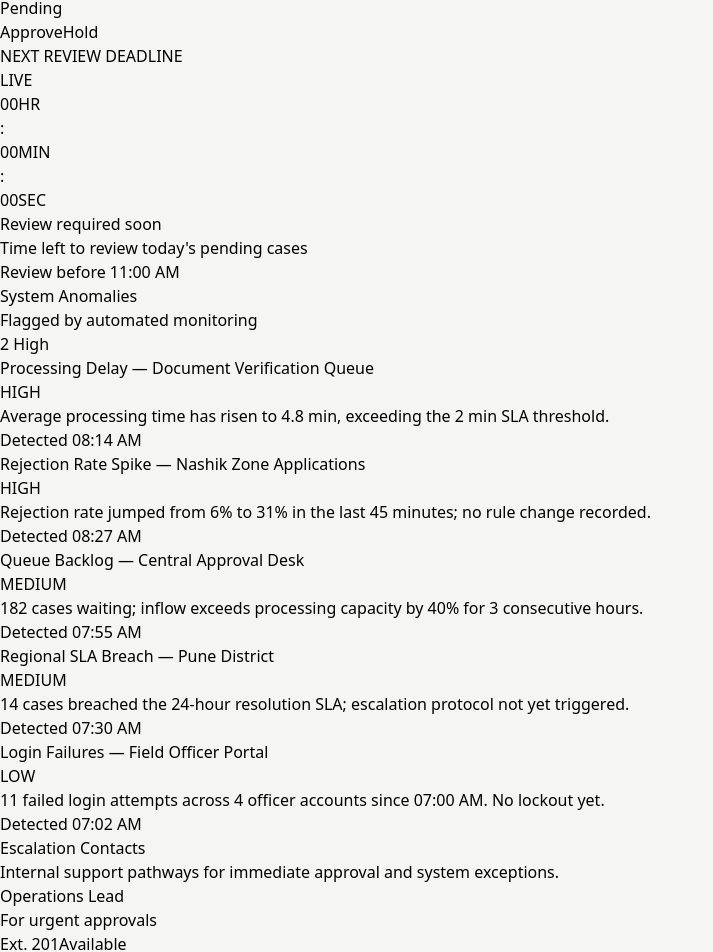
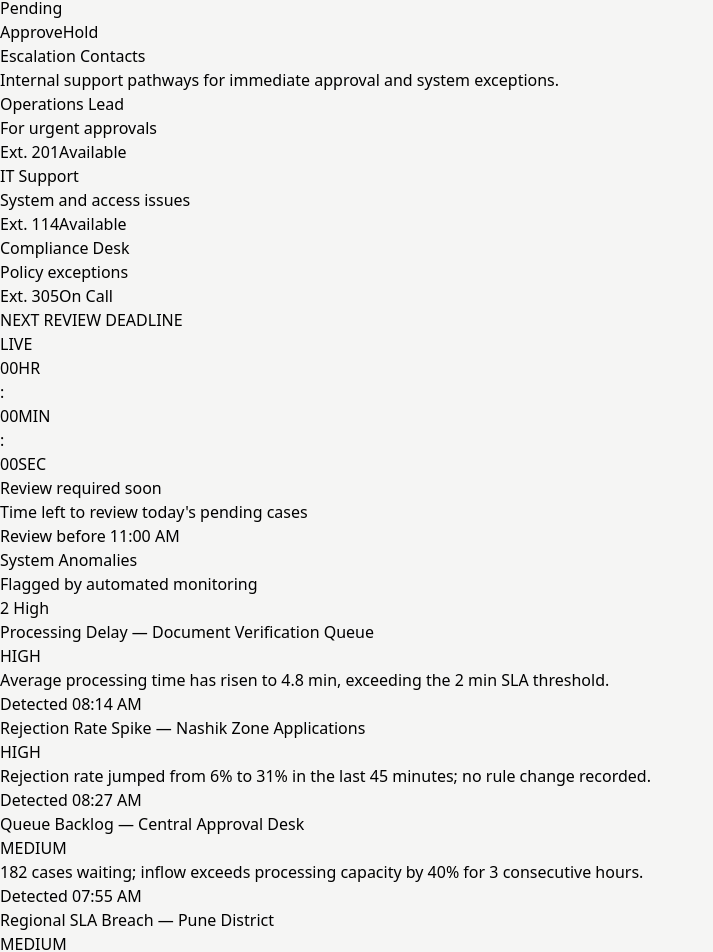
Before and after one commit to Gayatrii0084/potens-intern-frontend-gayatri-jaydeokar, a React (Vite) app: page / in a window 1280 px wide. Shown: the part 772-1724 px from the top of the page, without its empty margins (0-713 px from the left). Built offline with nearby package versions, Linux system fonts and the light colour scheme.

Commit message:
Optimize visual height balance: move Escalation Contacts to left column as a horizontal card under ActionPanel

```diff
--- a/src/App.jsx
+++ b/src/App.jsx
@@ -80,60 +80,54 @@ function App() {
 
         {/*
           Two-column grid:
-            left  — ActionPanel (exactly 70% width on desktop)
-            right — LiveMetric + AnomalyPanel + EscalationContacts stacked in sidebar (30% width)
+            left  — ActionPanel + EscalationContacts (70% width on desktop)
+            right — LiveMetric + AnomalyPanel stacked in sidebar (30% width)
           On tablet/mobile (<lg) the columns stack naturally.
-          Uses 24px (gap-6) spacing between major panels.
+          Uses 24px (gap-6) spacing between major sections.
         */}
         <div className="grid grid-cols-1 gap-6 lg:grid-cols-[70%_minmax(0,1fr)]">
 
-          {/* Left: main action panel */}
-          <div>
+          {/* Left Column: Action Items + Escalation Contacts */}
+          <div className="flex flex-col gap-6">
             <ActionPanel lang={lang} />
-          </div>
-
-          {/* Right: live metric, anomaly list, and escalation contacts stacked in sidebar */}
-          <div className="flex flex-col gap-6">
-            <LiveMetric lang={lang} />
-            <AnomalyPanel lang={lang} />
 
             {/* Escalation Contacts Panel */}
             <section className="border border-gray-300 bg-white">
               {/* Header & Subtitle (16px / p-4 internal card padding) */}
-              <div className="border-b border-gray-300 p-4">
+              <div className="border-b border-gray-300 p-4 flex flex-col sm:flex-row sm:items-center sm:justify-between gap-1">
                 <h3 className="font-bold text-[#1B2A41] text-xs tracking-wider uppercase">
                   {e.sectionTitle}
                 </h3>
-                <p className="mt-0.5 text-[10px] leading-snug text-[#5C6470]">
+                <p className="text-[10px] font-medium text-[#5C6470]">
                   {e.disclaimer}
                 </p>
               </div>
 
-              {/* Contacts Row stacked vertically */}
-              <div className="divide-y divide-[#D9D6CE]">
+              {/* Contacts Row: 3 equal horizontal columns on desktop */}
+              <div className="grid grid-cols-1 md:grid-cols-3 divide-y md:divide-y-0 md:divide-x divide-[#D9D6CE]">
                 {e.contacts.map((contact, idx) => {
                   const isAvailable = contact.statusType === "available";
                   return (
-                    <div key={idx} className="p-4 flex items-center justify-between gap-3">
+                    <div key={idx} className="p-4 flex items-center justify-between gap-4">
                       <div className="min-w-0">
-                        <p className="text-xs font-semibold text-[#1B2A41] truncate">
+                        <p className="text-sm font-semibold text-[#1B2A41] truncate">
                           {contact.role}
                         </p>
-                        <p className="mt-0.5 text-[10px] text-[#5C6470] truncate">
+                        <p className="mt-0.5 text-xs text-[#5C6470] truncate">
                           {contact.desc}
                         </p>
                       </div>
 
-                      <div className="flex items-center gap-2 shrink-0">
-                        <span className="text-[10px] font-mono font-medium text-[#1B2A41] bg-stone-100 px-1.5 py-0.5 border border-gray-200 rounded-sm">
+                      <div className="flex items-center gap-2.5 shrink-0">
+                        <span className="text-xs font-mono font-medium text-[#1B2A41] bg-stone-100 px-2 py-0.5 border border-gray-200 rounded-sm">
                           {contact.ext}
                         </span>
-                        <span className={`inline-flex items-center gap-1.5 px-2 py-0.5 text-[9px] font-bold uppercase tracking-wider rounded-sm ${
+                        <span className={`inline-flex items-center gap-1.5 px-2 py-0.5 text-[10px] font-bold uppercase tracking-wider rounded-sm ${
                           isAvailable
                             ? "bg-green-50 text-green-700 border border-green-200"
                             : "bg-blue-50 text-blue-700 border border-blue-200"
                         }`}>
-                          <span className={`w-1 h-1 rounded-full ${isAvailable ? "bg-green-500" : "bg-blue-500"}`} />
+                          <span className={`w-1.5 h-1.5 rounded-full ${isAvailable ? "bg-green-500" : "bg-blue-500"}`} />
                           {isAvailable ? e.status.available : e.status.onCall}
                         </span>
                       </div>
@@ -142,7 +136,12 @@ function App() {
                 })}
               </div>
             </section>
+          </div>
 
+          {/* Right Column: live metric, anomaly list stacked in sidebar */}
+          <div className="flex flex-col gap-6">
+            <LiveMetric lang={lang} />
+            <AnomalyPanel lang={lang} />
           </div>
 
         </div>
```
